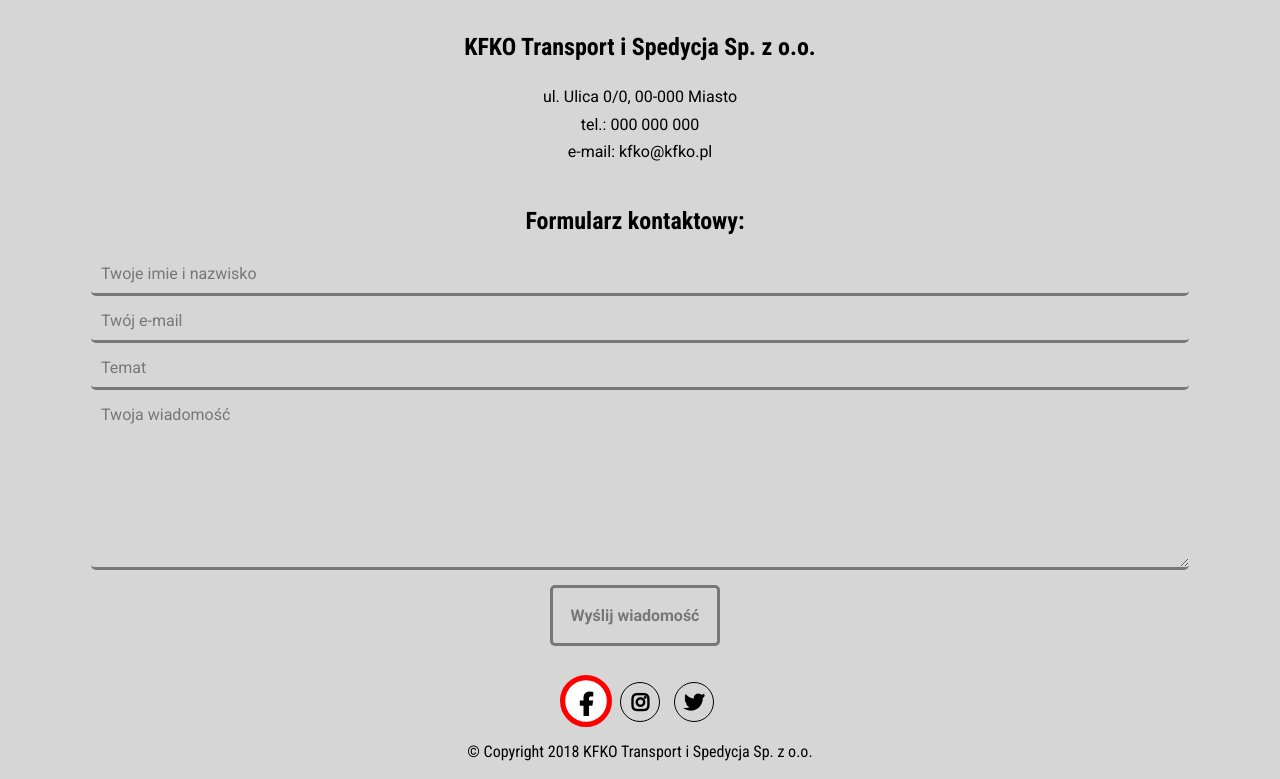
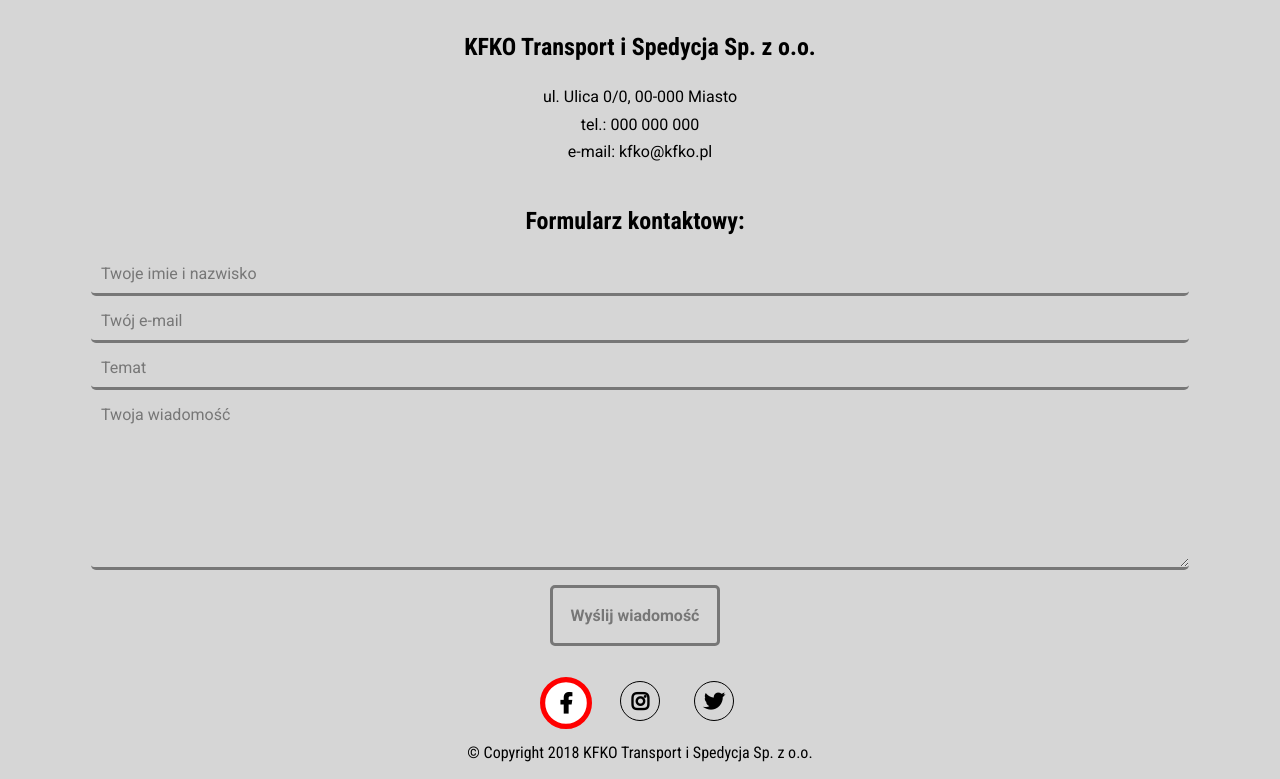
Before and after one commit to Pawelwgithub/transport-project, a website: page index.html in a window 1280 px wide. In both pictures the pointer is over the icon 586 px from the left and 3663 px from the top of the page. Shown: the part 2963-3742 px from the top of the page. Drawn offline with nearby package versions, Linux system fonts and the light colour scheme; a web font is replaced by a local one.

Commit message:
Correct styles for icons social media in footer

```diff
--- a/css/style.css
+++ b/css/style.css
@@ -522,7 +522,7 @@ footer .page-footer {
   justify-content: center;
   -ms-flex-align: center;
   align-items: center;
-  padding: 0 5px 0;
+  padding: 0px 15px;
 }
 
 footer .page-footer p {
@@ -556,7 +556,7 @@ footer .page-footer i:hover {
   border-color: #ff0000;
   border-width: 4px;
   background-color: #ffffff;
-  font-size: 18px;
+  font-size: 16px;
 }
 
 /* Scroll to top */
```
Also changed, not shown: 1 other file.
